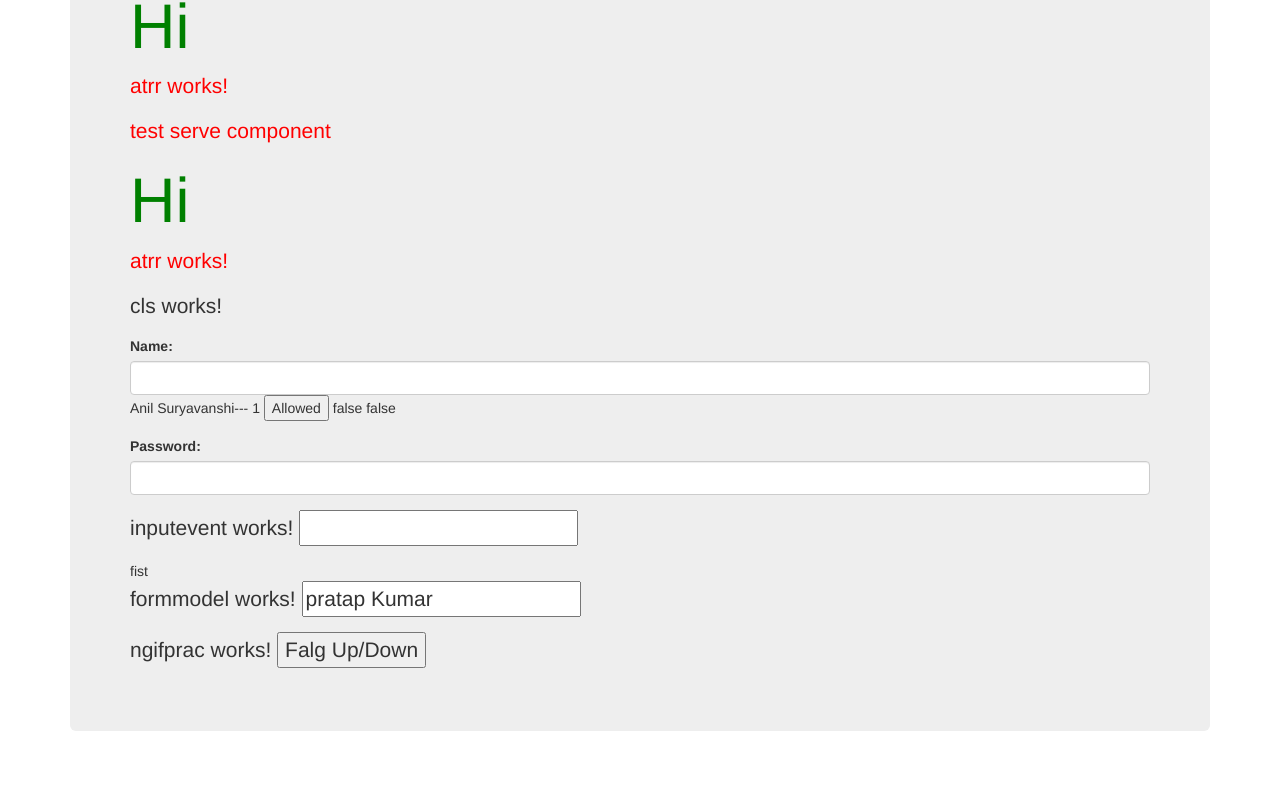
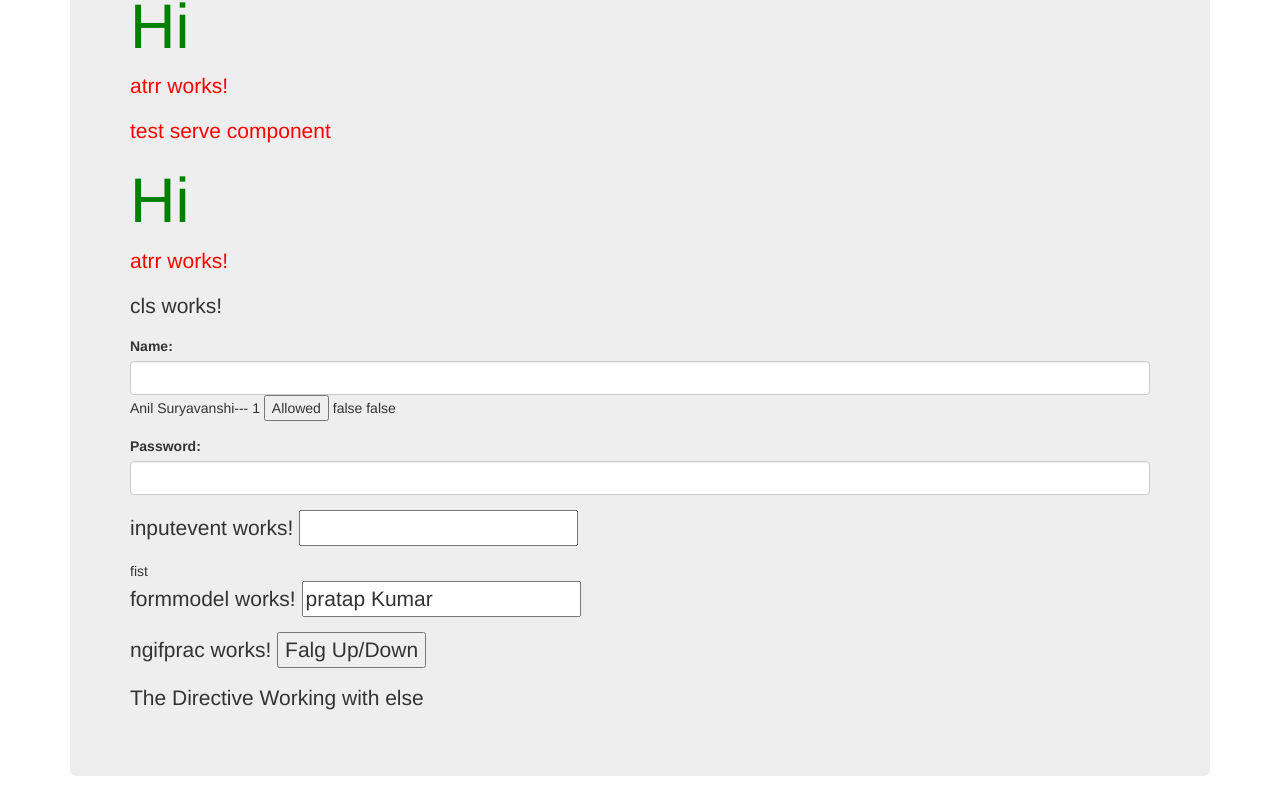
Before and after one commit to acharyaks90Academy/angular2-Tut, an Angular app: page / in a window 1280 px wide. Shown: the part 401-1207 px from the top of the page. Before the commit the page ends 1162 px from the top, so only its background shows below. Built offline with nearby package versions, Linux system fonts and the light colour scheme.

Commit message:
else condtion

```diff
--- a/src/app/ngifprac/ngifprac.component.html
+++ b/src/app/ngifprac/ngifprac.component.html
@@ -2,4 +2,5 @@
   ngifprac works!
   <button (click)="flagUp()">Falg Up/Down</button>
 </p>
-<span *ngIf="flag">Hi NG IF Directice working </span>
+<span *ngIf="flag; else nodata">Hi NG IF Directice working </span>
+<ng-template #nodata ><p>The Directive Working with else</ng-template>
```
